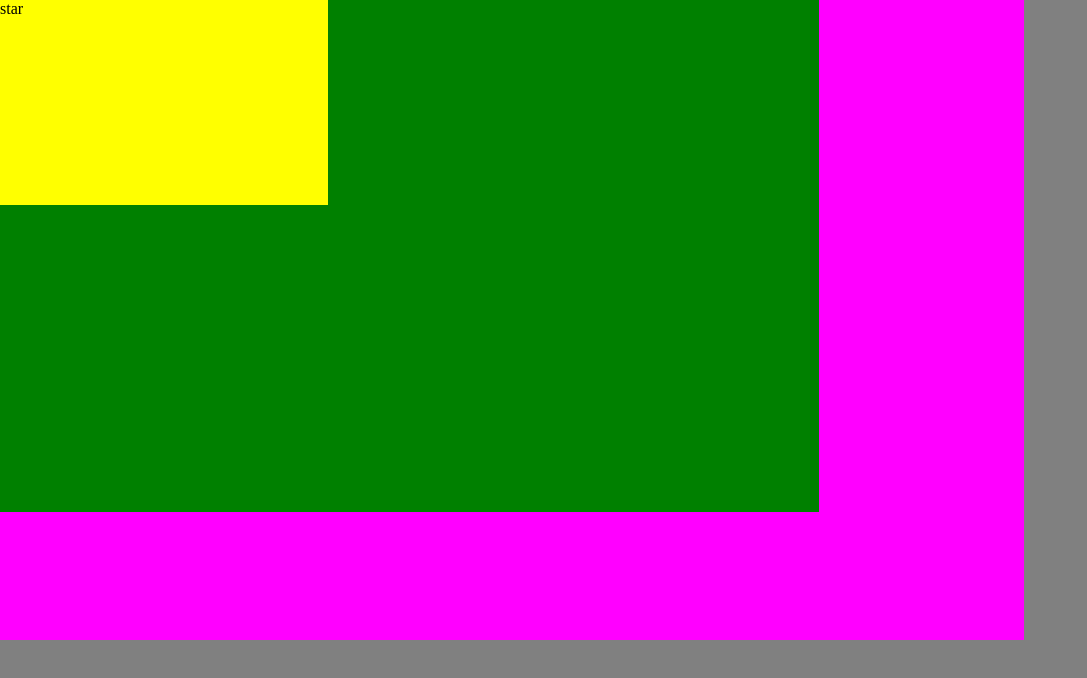
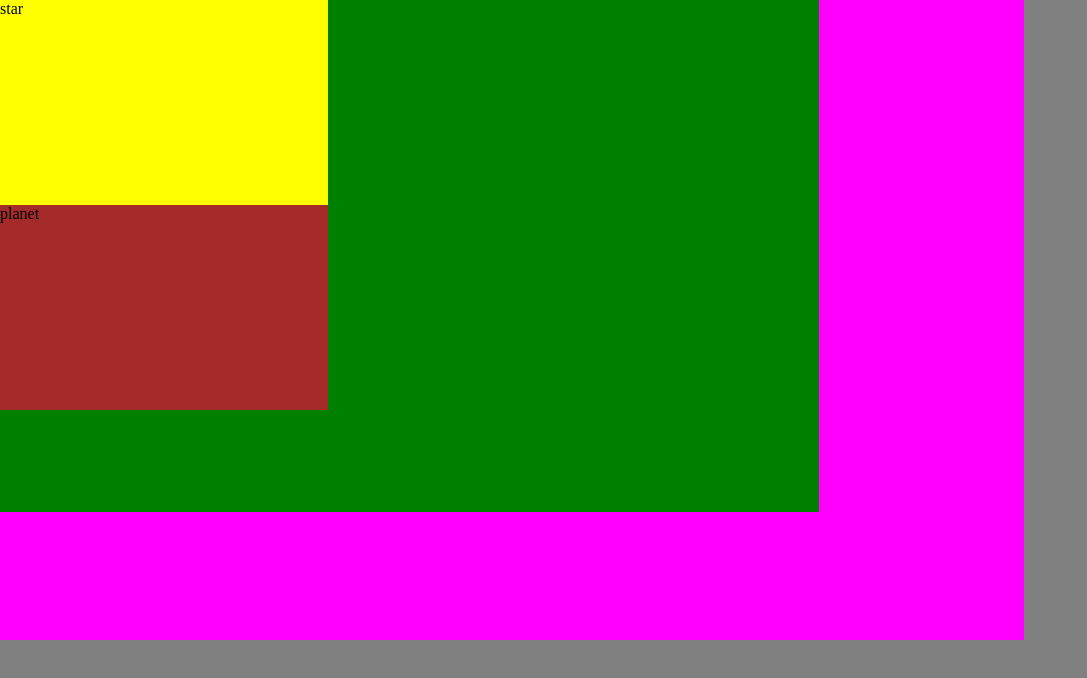
Before and after one commit to sansSpoon/css-solar-system-testing, a plain HTML site: page index.html in a window 1280 px wide. Shown: the whole page, without its empty margins (0-1087 px from the left). Drawn offline with Linux system fonts and the light colour scheme.

Commit message:
adding planet

```diff
--- a/index.html
+++ b/index.html
@@ -15,7 +15,8 @@
 	<div id="universe">
 		<div id="galaxy">
 			<div id="system">
-				<div id="star">star<div>
+				<div id="star">star</div>
+				<div class="planet">planet</div>
 			</div>
 		</div>
 	</div>
--- a/main.css
+++ b/main.css
@@ -35,3 +35,9 @@ body {
 	height: 40%;
 	background-color: yellow;
 }
+
+.planet {
+	width: 40%;
+	height: 40%;
+	background-color: brown;
+}
```
